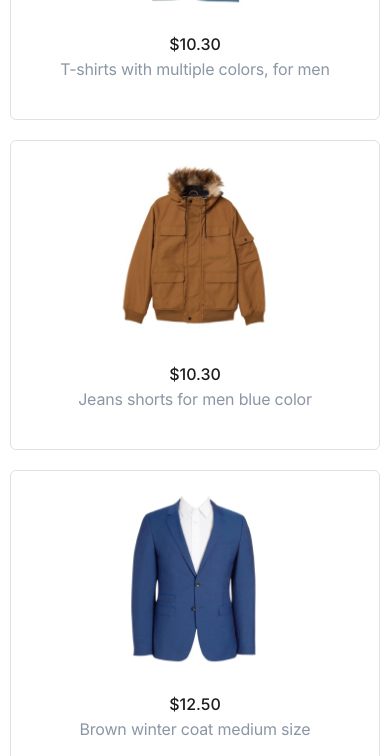
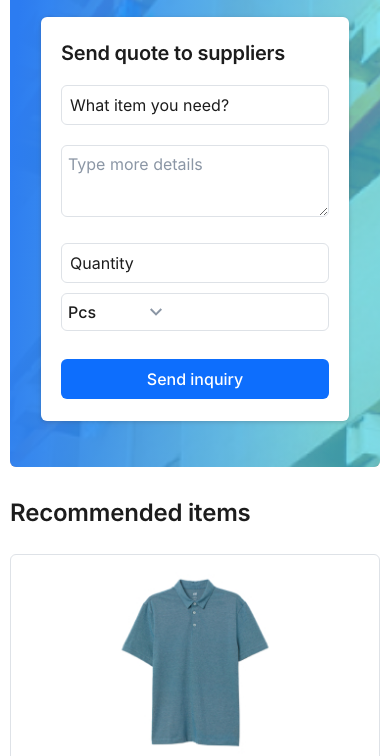
Before and after one commit to anastasiya1702/brand, a plain HTML site: page index.html in a window 390 px wide. Shown: the part 488-1244 px from the top of the page. Drawn offline with nearby package versions, Linux system fonts and the light colour scheme.

Commit message:
added adaptive

```diff
--- a/css/style.css
+++ b/css/style.css
@@ -1249,6 +1249,10 @@ span {
   padding: 20px 0 19px 16px;
   transition: box-shadow .3s;
 }
+/*
+@media screen and (max-width: 1200px) {
+
+} */
 /**********
 *** FURNITURE END ***
 **********/
@@ -1380,6 +1384,42 @@ span {
 .request-form__select {
   max-width: 100px;
   width: 100%;
+}
+
+@media screen and (max-width: 988px) {
+  .request__wrapper {
+    flex-direction: column;
+  }
+
+  .request__blok {
+    margin-bottom: 10px;
+  }
+}
+
+@media screen and (max-width: 540px) {
+  .request-form__box {
+    display: flex;
+    flex-direction: column;
+  }
+
+  .request-form__label--quantity,
+  .request-form__input--quantity {
+    max-width: 100%;
+    margin-right: 0;
+    margin-bottom: 0;
+  }
+
+  .request-form__label--quantity {
+    margin-bottom: 10px;
+  }
+
+  .request-form__label--select {
+    margin-bottom: 0;
+  }
+
+  .request-form__btn {
+    width: 100%;
+  }
 }
 /**********
 *** REQUEST END ***
--- a/index.html
+++ b/index.html
@@ -625,7 +625,7 @@
     <!-- FURNITURE END -->
 
     <!-- REQUEST START -->
-    <!-- <section class="request">
+    <section class="request">
       <div class="container">
         <div class="request__wrapper">
           <div class="request__blok">
@@ -650,7 +650,7 @@
               <label class="request-form__label request-form__label--quantity">
                 <input class="request-form__input request-form__input--quantity" type="number" placeholder="Quantity">
               </label>
-              <label class="menu__form-label request-form__label">
+              <label class="menu__form-label request-form__label request-form__label--select">
                 <select class="menu__form-select request-form__select select">
                   <option selected>Pcs</option>
                   <option value="1">...</option>
@@ -666,7 +666,7 @@
           </form>
         </div>
       </div>
-    </section> -->
+    </section>
     <!-- REQUEST END -->
 
     <!-- CATALOG START -->
```
